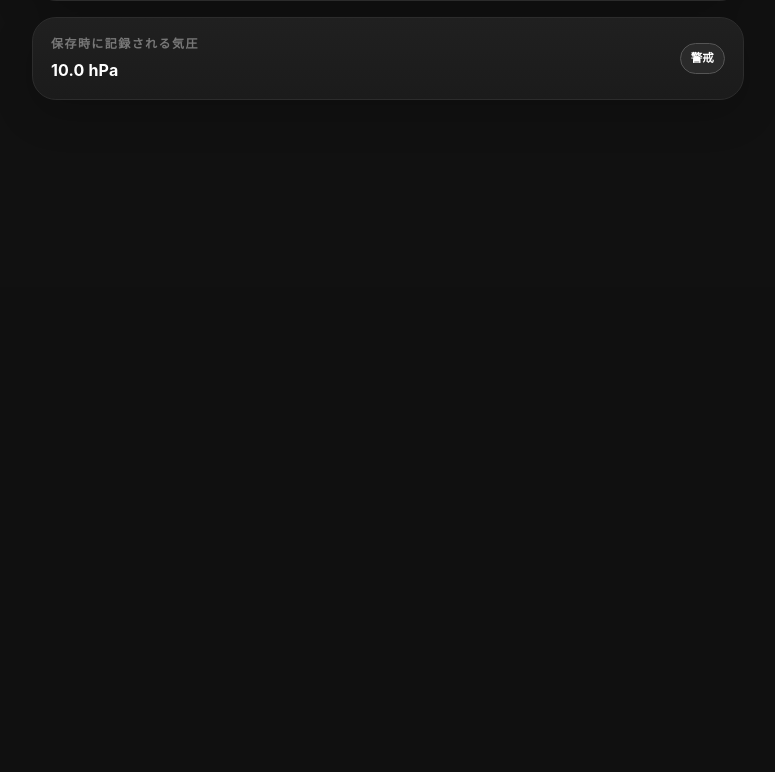
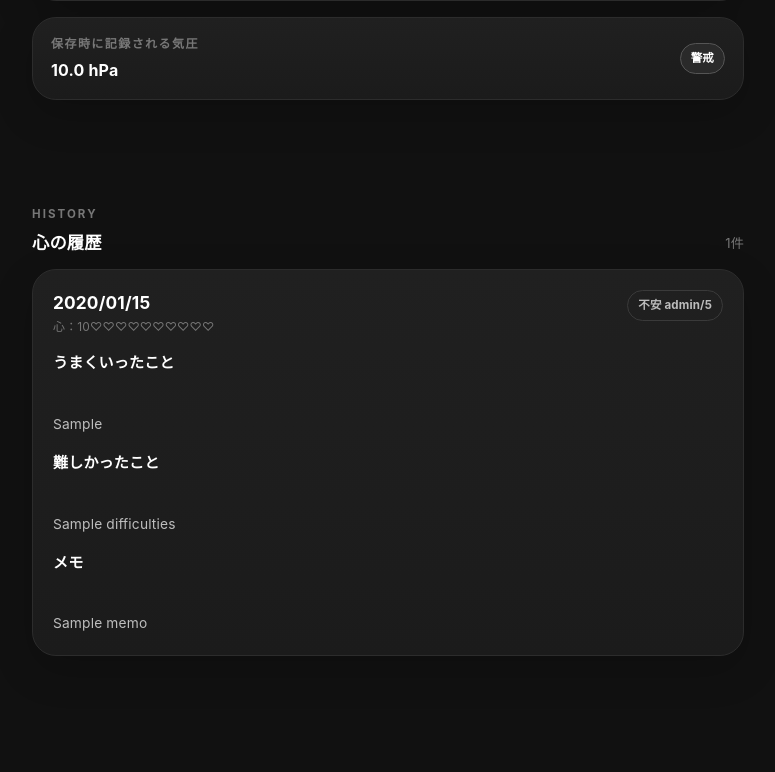
Before and after one commit to k2chanxmx-cloud/AmeCare, a Python web app: template templates/heart.html in a window 1280 px wide. Shown: the part 1367-2139 px from the top of the page, without its empty margins (252-1027 px from the left). Before the commit the page ends 1467 px from the top, so only its background shows below. Run offline with Jinja, Linux system fonts and the light colour scheme; the template is opened without the code that fills it: most values are stand-ins (such as "Sample title", 1, 10 or a date in 2020).

Commit message:
Add files via upload

```diff
--- a/app.py
+++ b/app.py
@@ -9,7 +9,8 @@ from database import (
     get_report_period,
     list_report_periods,
     save_heart_log,
-    list_train_logs_for_date,
+    list_recent_heart_logs,
+    list_recent_train_logs,
     save_train_log,
     test_database_connection,
 )
@@ -68,6 +69,7 @@ def heart():
 
     return render_template(
         "heart.html",
+        logs=list_recent_heart_logs(limit=30),
         weather=get_current_weather(),
     )
 
@@ -98,7 +100,7 @@ def train():
 
     return render_template(
         "train.html",
-        logs=list_train_logs_for_date(date.today()),
+        logs=list_recent_train_logs(limit=30),
         weather=get_current_weather(),
     )
 
--- a/templates/heart.html
+++ b/templates/heart.html
@@ -354,4 +354,58 @@
         </button>
     </div>
 </form>
+
+{% if logs %}
+<section class="history-section">
+    <div class="section-heading">
+        <div>
+            <p class="section-heading__eyebrow">HISTORY</p>
+            <h2 class="section-heading__title">心の履歴</h2>
+        </div>
+        <span class="section-heading__count">{{ logs|length }}件</span>
+    </div>
+
+    <div class="history-list">
+        {% for log in logs %}
+        <article class="history-card">
+            <div class="history-card__header">
+                <div>
+                    <h3 class="history-card__title">
+                        {{ log.log_date.strftime("%Y/%m/%d") }}
+                    </h3>
+                    <p class="history-card__time">
+                        心：{{ "♥" * log.heart_level }}{{ "♡" * (5 - log.heart_level) }}
+                    </p>
+                </div>
+                <span class="status-badge status-badge--recording">
+                    不安 {{ log.anxiety_level }}/5
+                </span>
+            </div>
+
+            {% if log.good_things %}
+            <div class="field-group">
+                <p class="field-label">うまくいったこと</p>
+                <p class="history-card__memo">{{ log.good_things }}</p>
+            </div>
+            {% endif %}
+
+            {% if log.difficulties %}
+            <div class="field-group">
+                <p class="field-label">難しかったこと</p>
+                <p class="history-card__memo">{{ log.difficulties }}</p>
+            </div>
+            {% endif %}
+
+            {% if log.memo %}
+            <div class="field-group">
+                <p class="field-label">メモ</p>
+                <p class="history-card__memo">{{ log.memo }}</p>
+            </div>
+            {% endif %}
+        </article>
+        {% endfor %}
+    </div>
+</section>
+{% endif %}
+
 {% endblock %}
```
Also changed, not shown: database.py (+26 -0 lines), templates/train.html (+4 -3 lines).
